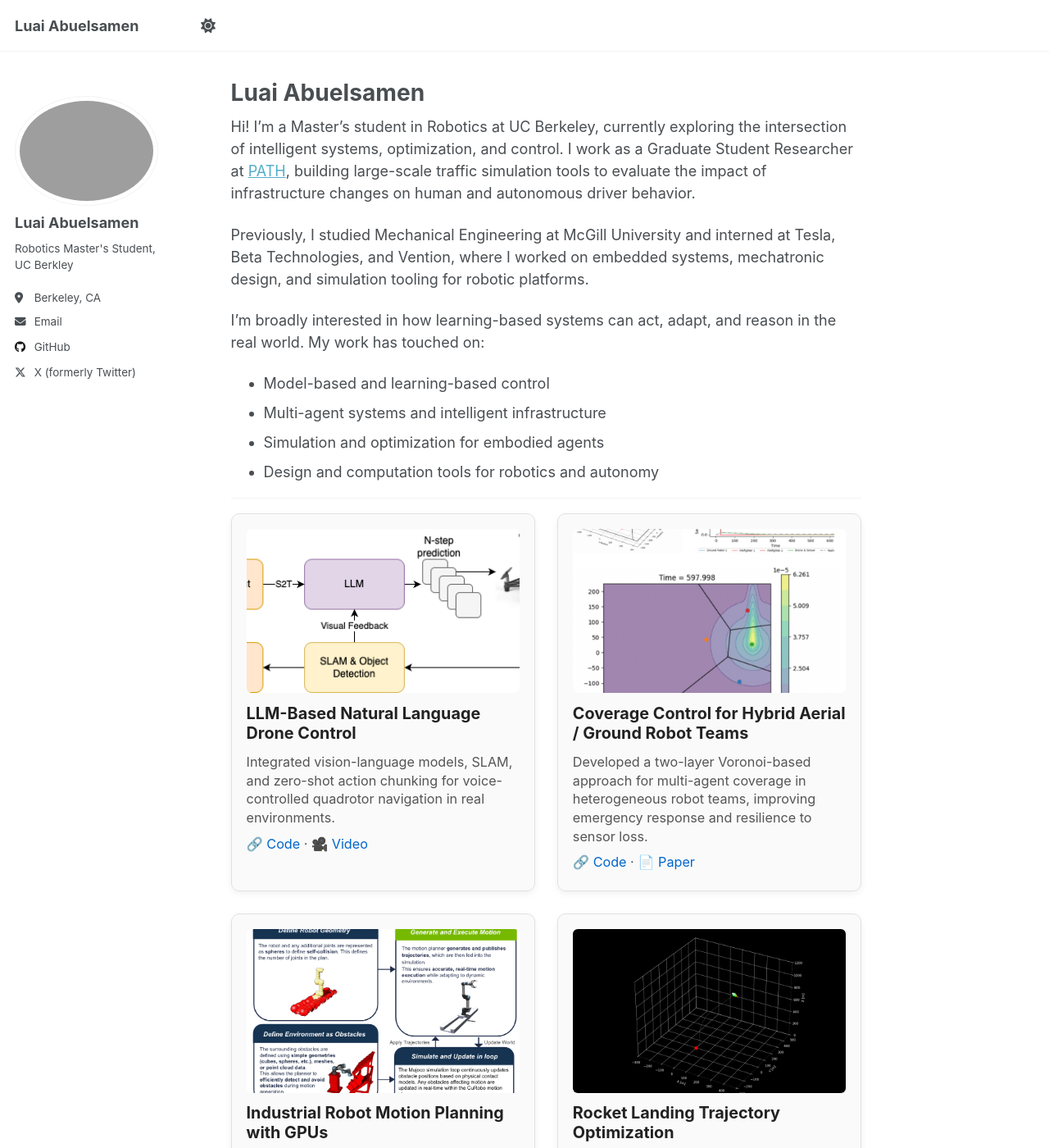
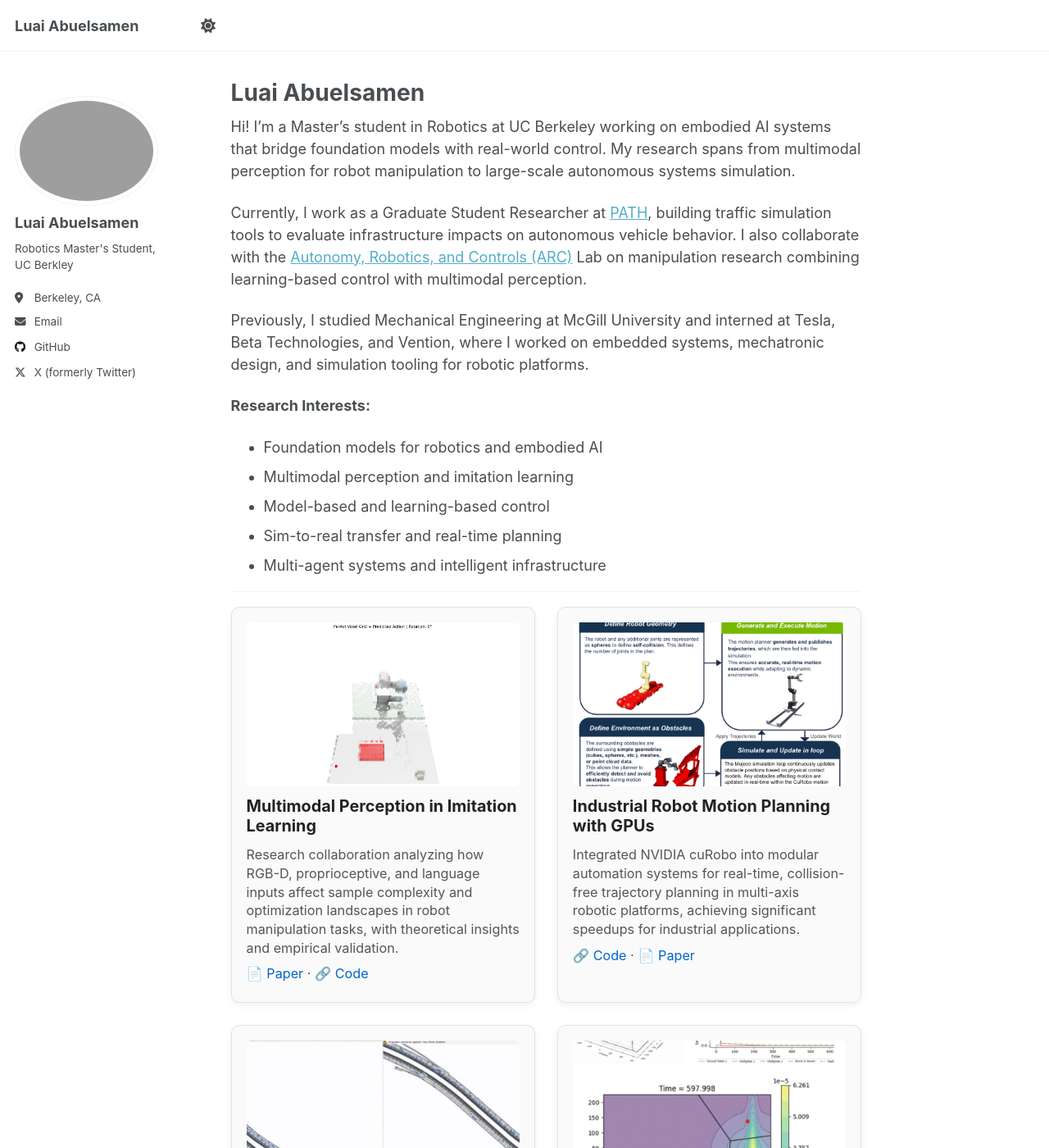
Before and after one commit to luaiabuelsamen/luaiabuelsamen.github.io, a Jekyll site: the page built from _pages/about.md, in a window 1280 px wide and 1400 px high. Shown: the whole window at 82% size. Built offline with Jekyll 4.4.1, drawn with Linux system fonts in a browser that asks for light colours; some of the changed text lies outside the part shown.

Commit message:
Update about.md

```diff
--- a/_pages/about.md
+++ b/_pages/about.md
@@ -7,25 +7,87 @@ redirect_from:
   - /about.html
 ---
 
-Hi! I'm a Master's student in Robotics at UC Berkeley, currently exploring the intersection of intelligent systems, optimization, and control. I work as a Graduate Student Researcher at [PATH](https://path.berkeley.edu), building large-scale traffic simulation tools to evaluate the impact of infrastructure changes on human and autonomous driver behavior.
+Hi! I'm a Master's student in Robotics at UC Berkeley working on embodied AI systems that bridge foundation models with real-world control. My research spans from multimodal perception for robot manipulation to large-scale autonomous systems simulation.
+
+Currently, I work as a Graduate Student Researcher at [PATH](https://path.berkeley.edu), building traffic simulation tools to evaluate infrastructure impacts on autonomous vehicle behavior. I also collaborate with the [Autonomy, Robotics, and Controls (ARC)](https://sites.google.com/berkeley.edu/prof-roberto-horowitz/people) Lab on manipulation research combining learning-based control with multimodal perception.
 
 Previously, I studied Mechanical Engineering at McGill University and interned at Tesla, Beta Technologies, and Vention, where I worked on embedded systems, mechatronic design, and simulation tooling for robotic platforms.
 
-I'm broadly interested in how learning-based systems can act, adapt, and reason in the real world. My work has touched on:
+**Research Interests:**
+- Foundation models for robotics and embodied AI
+- Multimodal perception and imitation learning
 - Model-based and learning-based control
+- Sim-to-real transfer and real-time planning
 - Multi-agent systems and intelligent infrastructure
-- Simulation and optimization for embodied agents
-- Design and computation tools for robotics and autonomy
 
 ---
 
 <div class="project-grid">
 
   <div class="project-card">
+    <img src="/images/voxels.png" alt="Multimodal Imitation Learning" />
+    <div class="project-content">
+      <h3><strong>Multimodal Perception in Imitation Learning</strong></h3>
+      <p>Research collaboration analyzing how RGB-D, proprioceptive, and language inputs affect sample complexity and optimization landscapes in robot manipulation tasks, with theoretical insights and empirical validation.</p>
+      <p>
+        <a href="https://arxiv.org/abs/2508.05077">📄 Paper</a> ·
+        <a href="https://github.com/luaiabuelsamen/pick_and_place">🔗 Code</a>
+      </p>
+    </div>
+  </div>
+
+  <div class="project-card">
+    <img src="/images/gpu.png" alt="Industrial Robot Motion Planning" />
+    <div class="project-content">
+      <h3><strong>Industrial Robot Motion Planning with GPUs</strong></h3>
+      <p>Integrated NVIDIA cuRobo into modular automation systems for real-time, collision-free trajectory planning in multi-axis robotic platforms, achieving significant speedups for industrial applications.</p>
+      <p>
+        <a href="https://github.com/luaiabuelsamen/VentionMotionPlanner">🔗 Code</a> ·
+        <a href="https://arxiv.org/abs/2508.04146">📄 Paper</a>
+      </p>
+    </div>
+  </div>
+
+  <div class="project-card">
+    <img src="/images/traffic.gif" alt="PATH Simulation" />
+    <div class="project-content">
+      <h3><strong>Autonomous Vehicle Infrastructure Impact Study</strong></h3>
+      <p>Funded research position developing microsimulation models using Aimsun Next to assess freeway auxiliary lane removal impacts on mainline and arterial flows in mixed autonomy scenarios.</p>
+      <p>
+        <a href="https://drive.google.com/file/d/1Uvhiqlq9BkToVlS6ZZTnwhuWWCBXudWC/view?usp=sharing">📄 Paper (submitted to TRB)</a>
+      </p>
+    </div>
+  </div>
+
+  <div class="project-card">
+    <img src="/images/CoverageControl.png" alt="Coverage Control" />
+    <div class="project-content">
+      <h3><strong>Coverage Control for Hybrid Aerial / Ground Robot Teams</strong></h3>
+      <p>Developed a two-layer Voronoi-based approach for multi-agent coverage in heterogeneous robot teams, improving emergency response coordination and resilience to sensor loss.</p>
+      <p>
+        <a href="https://github.com/dHutchings/ME292B/tree/master/final_project">🔗 Code</a> ·
+        <a href="https://drive.google.com/file/d/1XoUTgT1_qR2gOTL1xUAzfZ57Qem-vZP6/view">📄 Paper</a>
+      </p>
+    </div>
+  </div>
+
+  <div class="project-card">
+    <img src="/images/rocket_trajectory.gif" alt="Rocket Landing Optimization" />
+    <div class="project-content">
+      <h3><strong>Rocket Landing Trajectory Optimization</strong></h3>
+      <p>Implemented SOCP-based convex optimization in Python for soft landing guidance, accounting for vehicle dynamics, control limits, and environmental constraints with real-time performance.</p>
+      <p>
+        <a href="https://github.com/luaiabuelsamen/SoftLandingMPC">🔗 Code</a> ·
+        <a href="https://docs.google.com/document/d/11QCTM3BNVeIW7PA9SoeAVAMo6YDuA-Zh4ko_VKOMwwU/edit?usp=sharing">📄 Report</a>
+      </p>
+    </div>
+  </div>
+
+  <div class="project-card">
     <img src="/images/drone.png" alt="LLM Drone Control" />
     <div class="project-content">
       <h3><strong>LLM-Based Natural Language Drone Control</strong></h3>
-      <p>Integrated vision-language models, SLAM, and zero-shot action chunking for voice-controlled quadrotor navigation in real environments.</p>
+      <p>Rapid prototyping project integrating vision-language models, SLAM, and zero-shot action chunking for voice-controlled quadrotor navigation in real environments. Built for Eric Schmidt AI hackathon.</p>
       <p>
         <a href="https://github.com/einjun03/drone_follower">🔗 Code</a> ·
         <a href="https://drive.google.com/file/d/1fDzkQsQkkZZLiuYc3AgknRpwYNpTFnID/view?usp=drive_link">🎥 Video</a>
@@ -34,69 +96,10 @@ I'm broadly interested in how learning-based systems can act, adapt, and reason
   </div>
 
   <div class="project-card">
-    <img src="/images/CoverageControl.png" alt="Coverage Control" />
-    <div class="project-content">
-      <h3><strong>Coverage Control for Hybrid Aerial / Ground Robot Teams</strong></h3>
-      <p>Developed a two-layer Voronoi-based approach for multi-agent coverage in heterogeneous robot teams, improving emergency response and resilience to sensor loss.</p>
-      <p>
-        <a href="https://github.com/dHutchings/ME292B/tree/master/final_project">🔗 Code</a> ·
-        <a href="https://drive.google.com/file/d/1XoUTgT1_qR2gOTL1xUAzfZ57Qem-vZP6/view">📄 Paper</a>
-      </p>
-    </div>
-  </div>
-
-  <div class="project-card">
-    <img src="/images/gpu.png" alt="Industrial Robot Motion Planning" />
-    <div class="project-content">
-      <h3><strong>Industrial Robot Motion Planning with GPUs</strong></h3>
-      <p>Integrated NVIDIA cuRobo into modular automation systems for real-time, collision-free trajectory planning in multi-axis robotic platforms.</p>
-      <p>
-        <a href="https://github.com/luaiabuelsamen/VentionMotionPlanner">🔗 Code</a> ·
-        <a href="https://arxiv.org/abs/2508.04146">📄 Paper</a>
-      </p>
-    </div>
-  </div>
-
-  <div class="project-card">
-    <img src="/images/rocket_trajectory.gif" alt="Rocket Landing Optimization" />
-    <div class="project-content">
-      <h3><strong>Rocket Landing Trajectory Optimization</strong></h3>
-      <p>Implemented SOCP-based convex optimization in Python for soft landing guidance, accounting for dynamics, control limits, and environmental constraints.</p>
-      <p>
-        <a href="https://github.com/luaiabuelsamen/SoftLandingMPC">🔗 Code</a> ·
-        <a href="https://docs.google.com/document/d/11QCTM3BNVeIW7PA9SoeAVAMo6YDuA-Zh4ko_VKOMwwU/edit?usp=sharing">📄 Report</a>
-      </p>
-    </div>
-  </div>
-
-  <div class="project-card">
-    <img src="/images/voxels.png" alt="Multimodal Imitation Learning" />
-    <div class="project-content">
-      <h3><strong>Multimodal Perception in Imitation Learning</strong></h3>
-      <p>Theoretical analysis of RGB-D, proprioceptive, and language input effects on sample complexity and optimization landscapes in imitation learning.</p>
-      <p>
-        <a href="https://arxiv.org/abs/2508.05077">📄 Paper</a> ·
-        <a href="https://github.com/luaiabuelsamen/pick_and_place">🔗 Code</a>
-      </p>
-    </div>
-  </div>
-
-  <div class="project-card">
-    <img src="/images/traffic.gif" alt="PATH Simulation" />
-    <div class="project-content">
-      <h3><strong>Auxiliary Lane Removal Impact Study</strong></h3>
-      <p>Microsimulation analysis of freeway auxiliary lane removal using Aimsun Next, assessing impacts on mainline and arterial flows in mixed autonomy scenarios.</p>
-      <p>
-        <a href="https://drive.google.com/file/d/1Uvhiqlq9BkToVlS6ZZTnwhuWWCBXudWC/view?usp=sharing">📄 Paper (submitted to TRB)</a>
-      </p>
-    </div>
-  </div>
-
-  <div class="project-card">
     <img src="/images/pihatrobot.gif" alt="Motor Controller Pi-Hat" />
     <div class="project-content">
       <h3><strong>PCB Design: Raspberry Pi Motor Controller Hat</strong></h3>
-      <p>Custom PCB enabling high-current servo control and force sensing for autonomous robots, with integrated power regulation and I²C multiplexing.</p>
+      <p>Custom PCB enabling high-current servo control and force sensing for autonomous robots, with integrated power regulation and I²C multiplexing for research platform development.</p>
       <p><a href="https://sites.google.com/berkeley.edu/ape-sp25-project-showcase/ape-robot-pi-hat?authuser=0">🔗 Project Page</a></p>
     </div>
   </div>
@@ -109,6 +112,7 @@ I'm broadly interested in how learning-based systems can act, adapt, and reason
   grid-template-columns: repeat(auto-fit, minmax(320px, 1fr));
   gap: 1.5rem;
   margin-top: 1rem;
+  align-items: stretch;
 }
 .project-card {
   border-radius: 10px;
```
